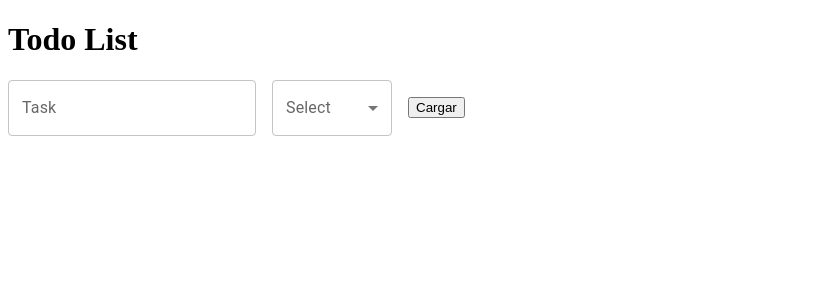
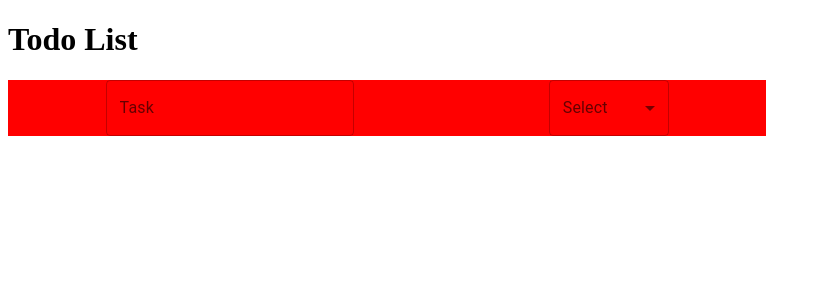
Before and after one commit to GonzalezMariaSol/ToDoList-Project, a React (Vite) app: page / in a window 1280 px wide. Shown: the top 300 px of the page, without its empty margins (0-821 px from the left). Built offline with nearby package versions, Linux system fonts and the light colour scheme.

Commit message:
added a margin bottom to form so looks more organiced

```diff
--- a/src/assets/components/Form.jsx
+++ b/src/assets/components/Form.jsx
@@ -31,7 +31,10 @@ const Form = ({ lsTask, setLsTask }) => {
         sx={{
             display: 'flex',
             alignItems: 'center',
-            gap: 2,
+            justifyContent:"space-around",
+            marginBottom:"5vw",
+            width:"60%",
+            backgroundColor:"red",
           }}
         noValidate
         autoComplete="off"
@@ -39,7 +42,7 @@ const Form = ({ lsTask, setLsTask }) => {
       >
         <TextField id="outlined-basic" label="Task" variant="outlined" onChange={getTaskAdded}/>{" "}
         <TaskTypeSelector />
-        <button type="submit" >Cargar</button>
+        {/* <button type="submit" >Cargar</button> */}
       </Box>
   );
 };
```
